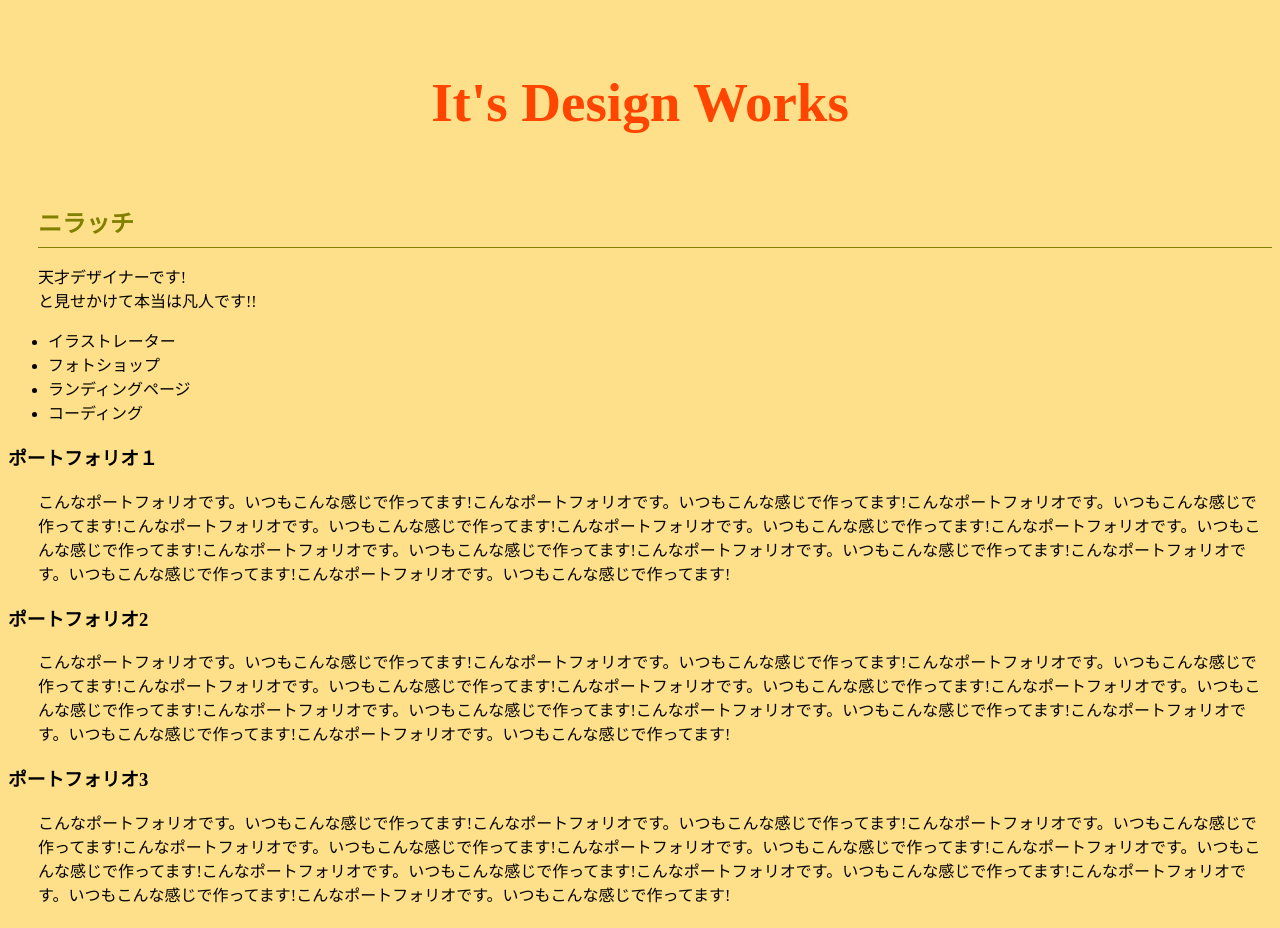
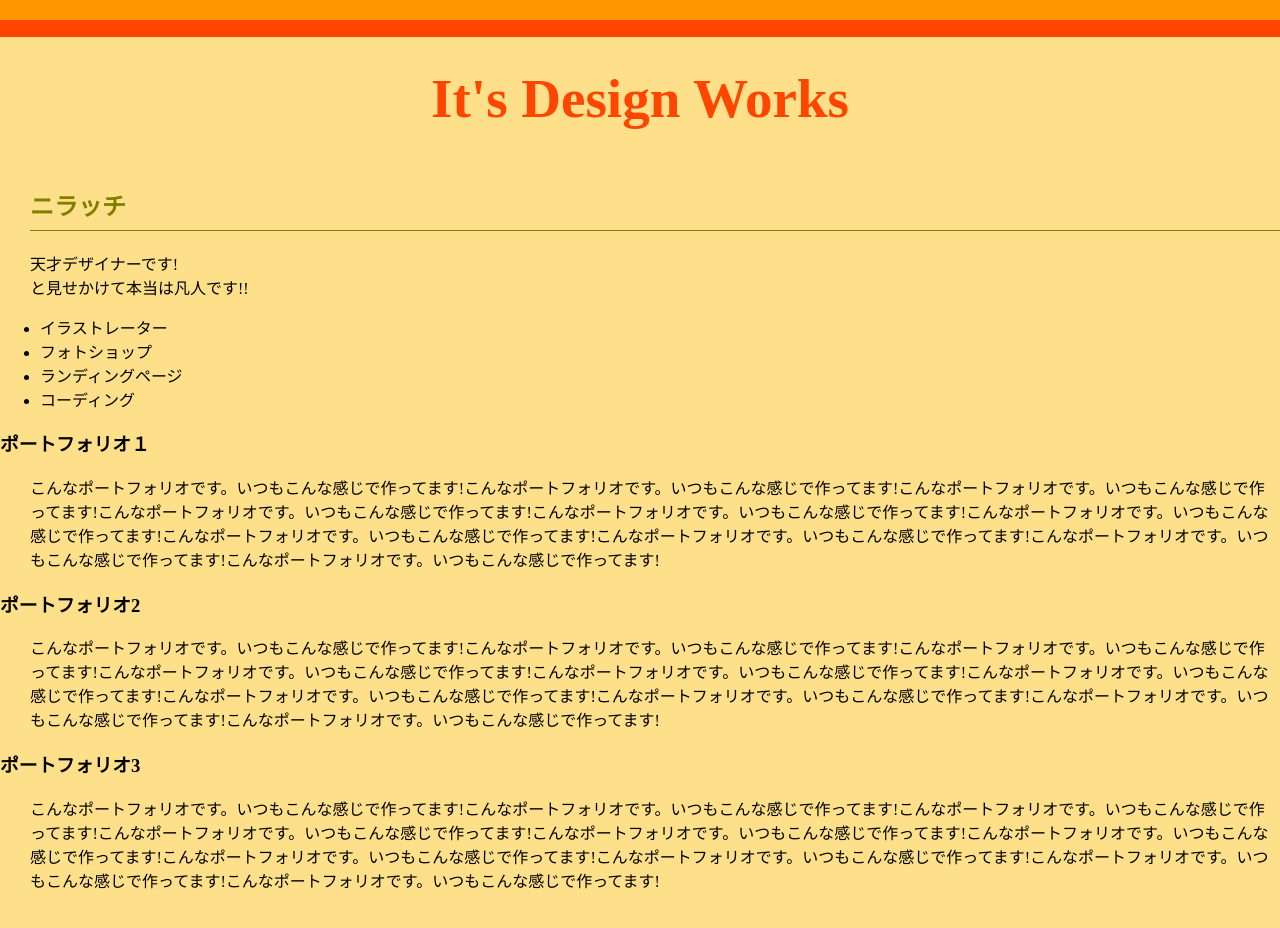
Before and after one commit to nirara0905/nirara0905.github.io, a plain HTML site: page index.html in a window 1280 px wide. Drawn offline with Linux system fonts and the light colour scheme.

Commit message:
Add files via upload

```diff
--- a/css/style.css
+++ b/css/style.css
@@ -1,20 +1,48 @@
 html,div {
   margin: 0;
+  padding: 0;
+
 }
 
 body {
-  margin-top: 0;
+  background-color: orangered;
+  margin: 0;
+  padding: 0;
+}
+
+.container{
   background: rgb(255, 224, 138);
+  padding-bottom: 20px;
+}
+
+h1 {
+  color: orangered;
+  text-align: center;
+  font-size: 55px;
+  padding: 30px 0 20px;
+}
+
+span {
+  margin: 0;
+  padding: 0;
+  opacity: 0;
+  transform: translateY(20px);
+  /* transition: opacity .3s,transform .3s; */
+}
+
+.show {
+  opacity: 1;
+  transform: none;
+  transition: all 1s;
+}
+
+span:hover{
+  transition: all 1s;
+  color: blue;
+
 }
 
 h2 {
-  color: orangered;
-  text-align: center;
-  font-size: 55px;
-  padding: 25px 0;
-}
-
-h1 {
   margin-top: 30px;
   margin-left: 30px;
   color: olive;
@@ -28,11 +56,10 @@ p{
 }
 
 #upband{
-  background-color: orangered;
-  height: 50px;
-  position: fixed;
-  top: -50px;
+  background-color: rgb(255, 149, 0);
+  height: 20px;
+  position: absolute;
+  top: 0px;
   left: 0;
   right: 0;
-  z-index:9999;
 }
--- a/index.html
+++ b/index.html
@@ -8,10 +8,12 @@
   <link rel="stylesheet" href="css/style.css">
 </head>
 <body>
+  <div class="container">
     <div id="upband"></div>
 
-  <h2>It's Design Works</h2>
-  <h1>ニラッチ</h1>
+    <h1><span>I</span><span>t</span><span>'</span><span>s</span><span> </span><span>D</span><span>e</span><span>s</span><span>i</span><span>g</span><span>n</span><span> </span><span>W</span><span>o</span><span>r</span><span>k</span><span>s</h1>
+
+    <h2>ニラッチ</h2>
     <p>天才デザイナーです!<br>と見せかけて本当は凡人です!!</p>
 
     <div>
@@ -32,5 +34,7 @@
       <p>こんなポートフォリオです。いつもこんな感じで作ってます!こんなポートフォリオです。いつもこんな感じで作ってます!こんなポートフォリオです。いつもこんな感じで作ってます!こんなポートフォリオです。いつもこんな感じで作ってます!こんなポートフォリオです。いつもこんな感じで作ってます!こんなポートフォリオです。いつもこんな感じで作ってます!こんなポートフォリオです。いつもこんな感じで作ってます!こんなポートフォリオです。いつもこんな感じで作ってます!こんなポートフォリオです。いつもこんな感じで作ってます!こんなポートフォリオです。いつもこんな感じで作ってます!</p>
 
     </main>
+  </div>
+  <script src="js/main.js"></script>
 </body>
 </html>
--- /dev/null
+++ b/js/main.js
@@ -0,0 +1,24 @@
+'use strict';
+
+{
+
+  const start = document.querySelector('h2');
+  const title = document.querySelectorAll('span');
+  const titleText = title[0].textContent;
+  console.log(title);
+  console.log(titleText);
+
+  // title.forEach(title => {
+
+  // });
+  // start.addEventListener('click',()=>{
+  //   for(let i = 0;i < title.length;i++){
+  //     title[i].classList.add('show')
+  //   }
+  // });
+  for(let i = 0;i < title.length;i++){
+    title[i].classList.add('show');
+  }
+
+
+}
```
Lines whose indentation alone changed are shown as unchanged.
